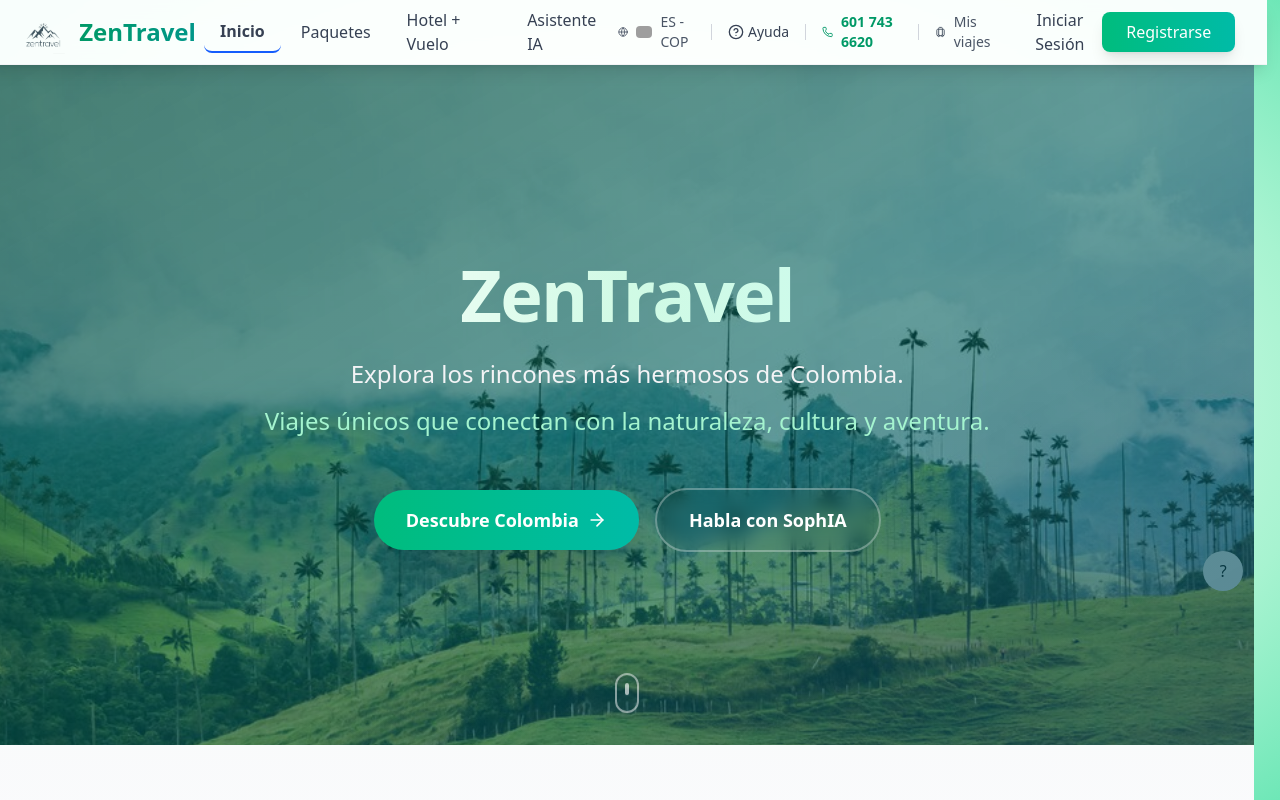
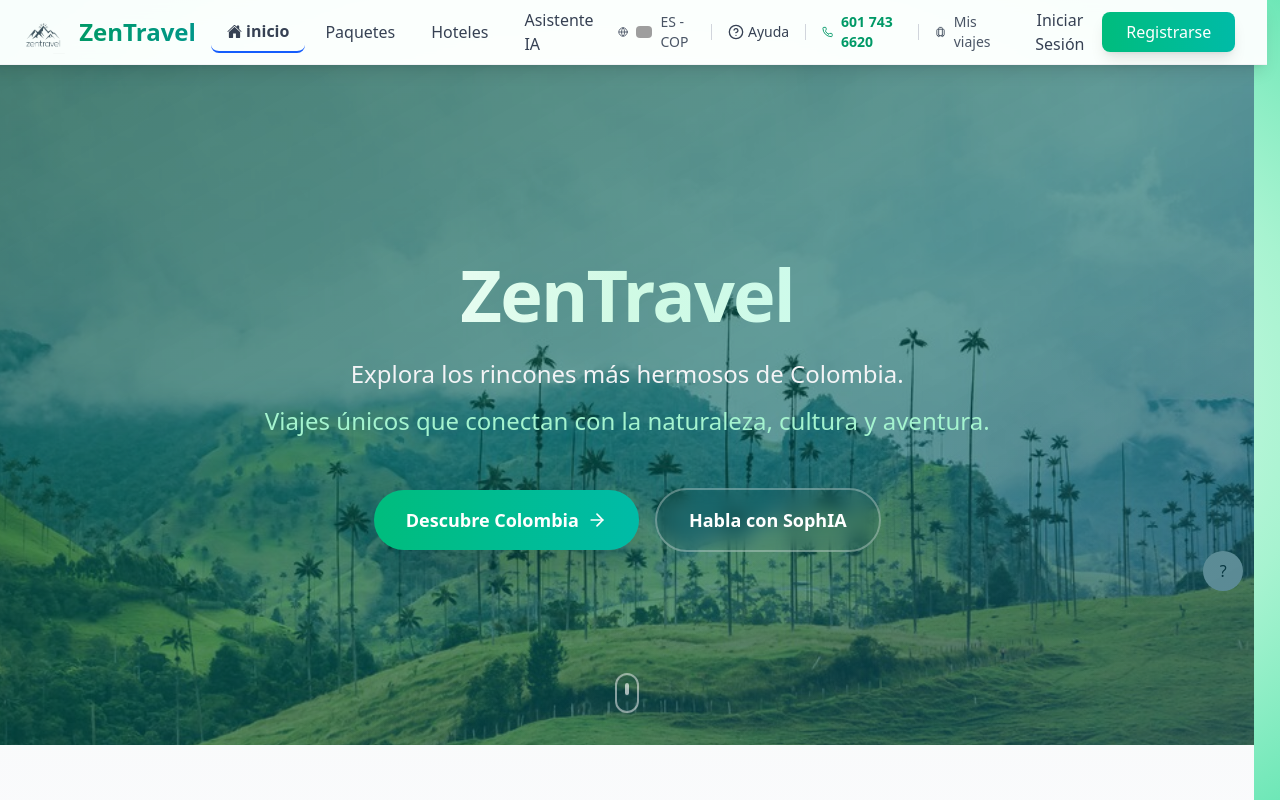
Before and after one commit to juanCaro16/front-end-ZenTravel, a React (Vite) app: page /index in a window 1280 px wide. Shown: the top 800 px of the page. Built offline with nearby package versions, Linux system fonts and the light colour scheme; grey boxes are pictures that could not be loaded.

Commit message:
ajustes visuales

```diff
--- a/package.json
+++ b/package.json
@@ -16,6 +16,7 @@
     "lucide-react": "^0.507.0",
     "react": "^19.0.0",
     "react-dom": "^19.0.0",
+    "react-icons": "^5.5.0",
     "react-router-dom": "^7.5.0",
     "sweetalert2": "^11.6.13",
     "tailwindcss": "^4.1.3"
--- a/src/App.jsx
+++ b/src/App.jsx
@@ -15,6 +15,8 @@ import { useEffect } from "react"
 import { useLocation } from "react-router-dom"
 import { Paquetes } from "./Pages/Paquetes/Paquetes"
 import { CrearPaquetes } from "./Pages/CrearPaquetes/CrearPaquetes"
+import { Hoteles } from "./Pages/Hoteles/Hoteles"
+import { CrearHoteles } from "./Pages/CrearHoteles/CrearHoteles"
 import TokenRefresher from "./Services/TokenRefresher/TokenRefresher"
 import { ProtectedRoute } from "./Components/ProtectedRoute/ProtectedRoute"
 import { AdminPanel } from "./Components/AdminPanel/AdminPanel"
@@ -97,6 +99,22 @@ export const App = () => {
             </ProtectedRoute>
           }
         />
+        <Route
+          path="/Hoteles"
+          element={
+            <ProtectedRoute>
+              <Hoteles />
+            </ProtectedRoute>
+          }
+        />
+        <Route
+          path="/crearHotel"
+          element={
+            <ProtectedRoute requiredRoles={["Admin", "Empleado"]}>
+              <CrearHoteles />
+            </ProtectedRoute>
+          }
+        />
 
         {/* Rutas públicas y de autenticación */}
         <Route path="/" element={<Login onLoginSuccess={login} />} />
--- a/src/Components/ItemNavLink/ItemNavLink.jsx
+++ b/src/Components/ItemNavLink/ItemNavLink.jsx
@@ -7,6 +7,7 @@ export const ItemNavLink = ({ route, content, myStyles = "" }) => {
       className={({ isActive }) =>
         `${myStyles} ${isActive ? "text-blue-600 font-semibold border-b-2 border-blue-600" : "text-gray-700"}`
       }
+
     >
       {content}
     </NavLink>
--- a/src/Layouts/AppHeader/AppHeader.jsx
+++ b/src/Layouts/AppHeader/AppHeader.jsx
@@ -3,6 +3,9 @@
 import { useState } from "react"
 import { useNavigate } from "react-router-dom"
 import { Menu, X, Phone, Globe, Luggage, HelpCircle, TestTube } from "lucide-react"
+import { IoHome } from "react-icons/io5";
+import { FaSuitcaseRolling,FaHeadSideVirus } from "react-icons/fa6";
+import { FaBuilding } from "react-icons/fa";
 import img from "../../Images/logofull_sin_fondo-Photoroom.png"
 import { ItemNavLink } from "../../Components/ItemNavLink/ItemNavLink"
 import { ProfileButton } from "../../Components/ProfileButton/ProfileButton"
@@ -20,6 +23,8 @@ export const AppHeader = ({ isAuthenticated, onLogout }) => {
     navigate("/")
   }
 
+
+
   return (
     <header className="w-screen bg-white/95 backdrop-blur-md shadow-lg border-b border-gray-100 sticky top-0 z-50  ">
       <div className=" mx-auto sm:px-6 lg:px-8">
@@ -35,24 +40,55 @@ export const AppHeader = ({ isAuthenticated, onLogout }) => {
 
             <nav className="hidden lg:flex items-center space-x-1">
               <ItemNavLink
-                content="Inicio"
                 route="/index"
                 myStyles="px-4 py-2 rounded-lg text-gray-700 hover:text-emerald-600 hover:bg-emerald-50 transition-all duration-200 font-medium"
+                content={({ isActive }) =>
+                  isActive ? (
+                    <span className="flex items-center gap-1">
+                      <IoHome size={15} />
+                      inicio
+                    </span>
+                  ) : "inicio"
+                }
+
               />
               <ItemNavLink
-                content="Paquetes"
                 route="/paquetes"
                 myStyles="px-4 py-2 rounded-lg text-gray-700 hover:text-emerald-600 hover:bg-emerald-50 transition-all duration-200 font-medium"
+                content = {({ isActive }) =>
+                  isActive ? (
+                    <span className="flex items-center gap-1 ">
+                      <FaSuitcaseRolling size={15} />
+                      Paquetes
+                    </span>
+                  ) : "Paquetes"
+                }
+
               />
               <ItemNavLink
-                content="Hotel + Vuelo"
-                route="/inventario"
+                route="/Hoteles"
                 myStyles="px-4 py-2 rounded-lg text-gray-700 hover:text-emerald-600 hover:bg-emerald-50 transition-all duration-200 font-medium"
+                content={({ isActive }) =>
+                  isActive ? (
+                    <span className="flex items-center gap-1 ">
+                      <FaBuilding size={15} />
+                      Paquetes
+                    </span>
+                  ) : "Hoteles"
+                }
               />
               <ItemNavLink
-                content="Asistente IA"
+
                 route="/SophIA"
                 myStyles="px-4 py-2 rounded-lg text-gray-700 hover:text-emerald-600 hover:bg-emerald-50 transition-all duration-200 font-medium"
+                content={({ isActive }) =>
+                  isActive ? (
+                    <span className="flex items-center gap-1 ">
+                      <FaHeadSideVirus size={15} />
+                      Asistente IA
+                    </span>
+                  ) : "Asistente IA"
+                }
               />
 
               {/* Enlace para probar permisos - solo visible cuando está autenticado */}
--- /dev/null
+++ b/src/Pages/CrearHoteles/CrearHoteles.jsx
@@ -0,0 +1,15 @@
+import { useState } from "react"
+import api from "../../Services/AxiosInstance/AxiosInstance"
+import Swal from "sweetalert2"
+import { useNavigate } from "react-router-dom"
+
+export const CrearHoteles = () => {
+    const navigate = useNavigate()
+
+
+  return (
+    <div>
+
+    </div>
+  )
+}
--- /dev/null
+++ b/src/Pages/Hoteles/Hoteles.jsx
@@ -0,0 +1,22 @@
+import { useState } from "react"
+import api from "../../Services/AxiosInstance/AxiosInstance"
+import Swal from "sweetalert2"
+import { useNavigate } from "react-router-dom"
+import { RoleBasedComponent } from "../../Components/RoleBasedComponent/RoleBasedComponent"
+
+export const Hoteles = () => {
+    const navigate = useNavigate()
+    const [hoteles, setHoteles] = useState([])
+
+
+
+  return (
+    <div className="flex flex-col items-center mt-16 gap-8">
+      <RoleBasedComponent allowedRoles={["Admin", "Empleado"]}>
+        <button onClick={() => navigate("/CrearHoteles")} className="w-max p-3 rounded-full bg-white text-black">
+            Agregar Hotel
+        </button>
+      </RoleBasedComponent>
+    </div>
+  )
+}
```
Also changed, not shown: 1 other file (tests, documents, lock files or other folders).
